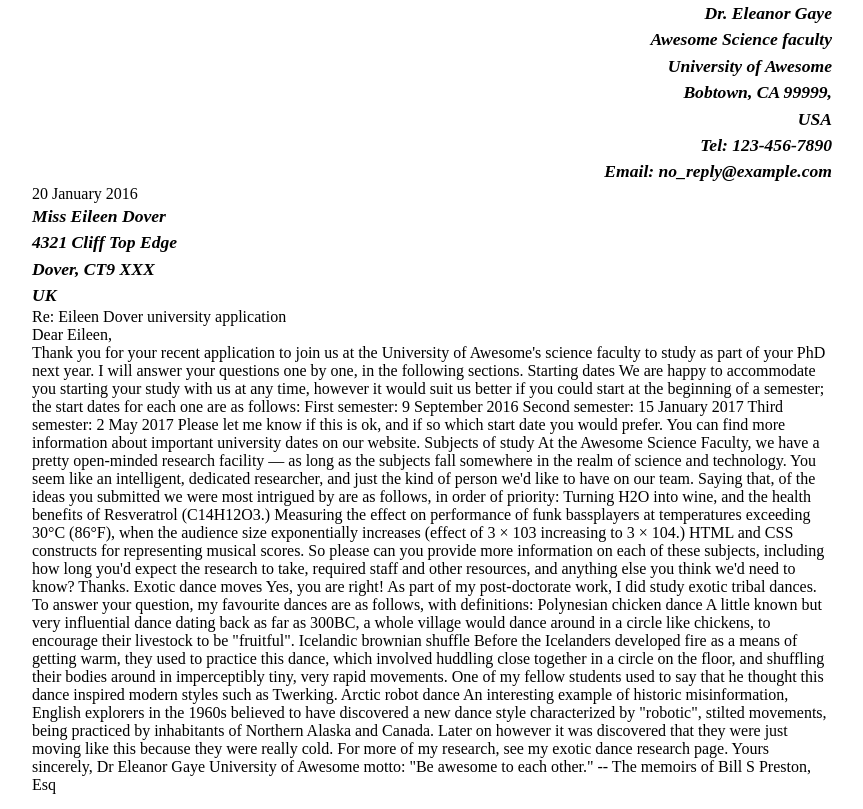
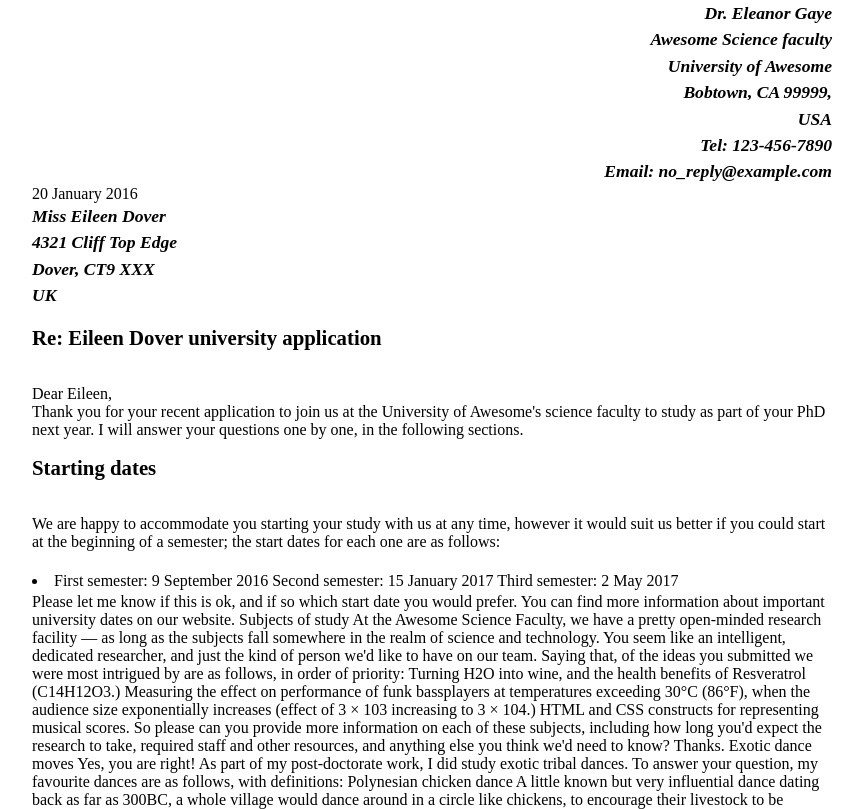
Before and after one commit to LeyaThomas/Web_Development_Tasks, a plain HTML site: page markupletter/index.html in a window 1280 px wide. Shown: the top 809 px of the page, without its empty margins (208-1071 px from the left). Drawn offline with Linux system fonts and the light colour scheme.

Commit message:
Update index.html

```diff
--- a/markupletter/index.html
+++ b/markupletter/index.html
@@ -24,19 +24,20 @@ Dover, CT9 XXX<br>
 UK</strong>
 </address>
 
-Re: Eileen Dover university application<br>
+<h2><strong>Re: Eileen Dover university application</strong></h2><br>
 
 Dear Eileen,<br>
 
 Thank you for your recent application to join us at the University of Awesome's science faculty to study as part of your PhD next year. I will answer your questions one by one, in the following sections.
 
-Starting dates
+<h2>Starting dates</h2><br>
 
-We are happy to accommodate you starting your study with us at any time, however it would suit us better if you could start at the beginning of a semester; the start dates for each one are as follows:
-
+We are happy to accommodate you starting your study with us at any time, however it would suit us better if you could start at the beginning of a semester; the start dates for each one are as follows:<br><br>
+<li>
 First semester: 9 September 2016
 Second semester: 15 January 2017
 Third semester: 2 May 2017
+</li>
 
 Please let me know if this is ok, and if so which start date you would prefer.
 
```
